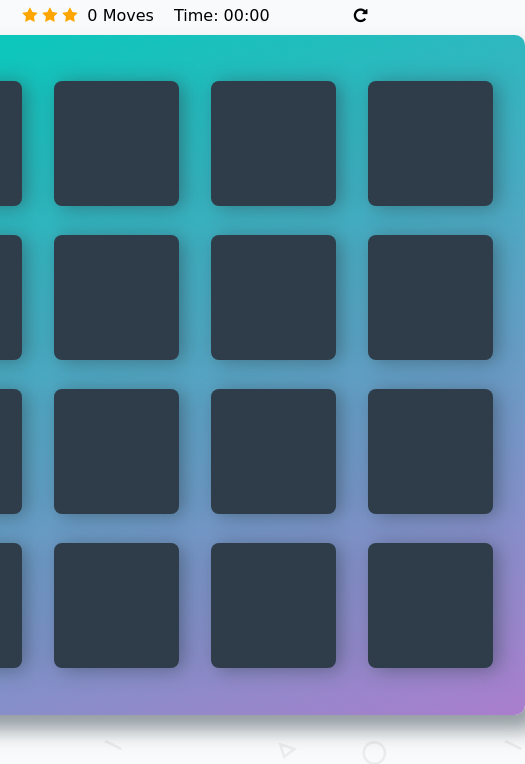
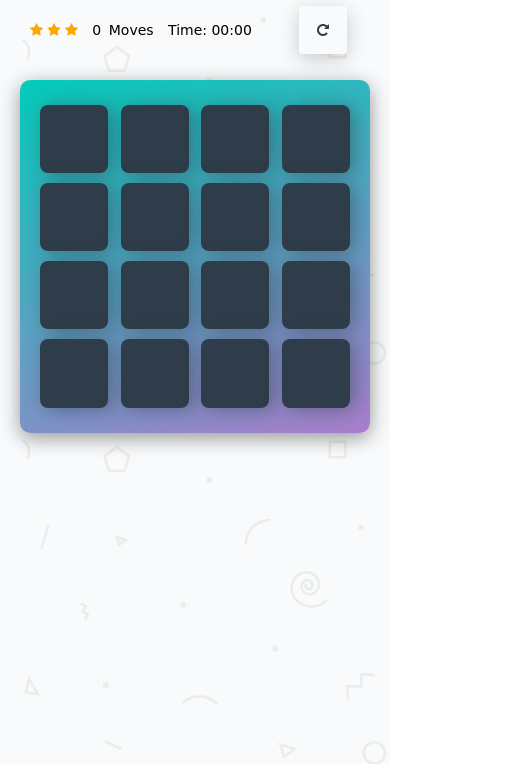
Before and after one commit to AlgirdasM/Udacity-memory-game, a plain HTML site: page index.html in a window 390 px wide. Shown: the part 80-844 px from the top of the page, 525 px wide, since content can reach past the window. Drawn offline with Linux system fonts and the light colour scheme; a web font is replaced by a local one.

Commit message:
style: add responsive layout

```diff
--- a/css/app.css
+++ b/css/app.css
@@ -16,16 +16,29 @@ body {
     padding: 0;
 }
 
+img,
+embed,
+object,
+video {
+    margin: 0;
+    max-width: 100%;
+}
+
 body {
     background: #ffffff url('../img/geometry2.png'); /* Background pattern from Subtle Patterns */
     font-family: 'Coda', cursive;
 }
 
 .container {
+    width: 100%;
     display: flex;
     justify-content: center;
     align-items: center;
     flex-direction: column;
+    padding: 0 20px 0;
+    transition: 1s padding ease-in-out, 1s width ease-in-out;
+    -webkit-transition: 1s padding ease-in-out, 1s width ease-in-out;
+    margin: auto;
 }
 
 h1 {
@@ -33,27 +46,35 @@ h1 {
     font-weight: 300;
 }
 
+header {
+    display: flex;
+    justify-content: center;
+    align-items: center;
+    width: 100%;
+}
+
 /*
  * Styles for the deck of cards
  */
 
 .deck {
-    width: 660px;
-    min-height: 680px;
+    width: 100%;
     background: linear-gradient(160deg, #02ccba 0%, #aa7ecd 100%);
-    padding: 32px;
+    padding: 20px;
     border-radius: 10px;
-    box-shadow: 12px 15px 20px 0 rgba(46, 61, 73, 0.5);
     display: flex;
     flex-wrap: wrap;
     justify-content: space-between;
     align-items: center;
-    margin: 0 0 3em;
+    margin: 1em 0 3em;
+    -webkit-box-shadow: 0 5px 20px 0 rgba(0,0,0,0.4);
+    -moz-box-shadow: 0 5px 20px 0 rgba(0,0,0,0.4);
+    box-shadow: 0 5px 20px 0 rgba(0,0,0,0.4);
 }
 
 .deck .card {
-    height: 125px;
-    width: 125px;
+    min-width: 48px;
+    width: 22%;
     background: #2e3d49;
     font-size: 0;
     color: #ffffff;
@@ -62,7 +83,18 @@ h1 {
     display: flex;
     justify-content: center;
     align-items: center;
+    margin: 5px 0 5px;
     box-shadow: 5px 2px 20px 0 rgba(46, 61, 73, 0.5);
+}
+
+/*
+* Make square
+*/
+
+.deck .card:before {
+    content: "";
+    display: block;
+    padding-top: 100%;
 }
 
 .deck .card.open {
@@ -87,15 +119,19 @@ h1 {
 
 .score-panel {
     text-align: left;
-    width: 345px;
+    width: 100%;
+    padding: 0 10px 0;
     margin-bottom: 10px;
+    font-size: 14px;
+    display: flex;
+    align-items: center;
+    justify-content: center;
 }
 
 .score-panel .stars {
-    margin: 0;
     padding: 0;
     display: inline-block;
-    margin: 0 5px 0 0;
+    margin: 0 10px 0 0;
 }
 
 .score-panel .stars li {
@@ -104,8 +140,18 @@ h1 {
 }
 
 .score-panel .restart {
-    float: right;
+    width: 48px;
+    height: 48px;
+    background: #f9fafb;
+    color: #2e3d49;
+    border-radius: 3px;
+    display: flex;
+    align-items: center;
+    justify-content: center;
     cursor: pointer;
+    -webkit-box-shadow: 0 5px 20px 0 rgba(0,0,0,0.2);
+    -moz-box-shadow: 0 5px 20px 0 rgba(0,0,0,0.2);
+    box-shadow: 0 5px 20px 0 rgba(0,0,0,0.2);
 }
 
 .stars-color {
@@ -113,7 +159,7 @@ h1 {
 }
 
 .timer {
-    padding: 0 15px 0;
+    padding: 0 10px 0;
 }
 
 #modal-container {
@@ -167,3 +213,18 @@ h1 {
 .green {
     background: #20c944 !important;
 }
+
+.moves {
+    padding: 0 3px 0 0;
+}
+
+.left-column {
+    width: 80%;
+}
+
+.right-column {
+    width: 20%;
+    margin: 0 13px 0 0;
+    display: flex;
+    justify-content: flex-end;
+}
--- /dev/null
+++ b/css/responsive.css
@@ -0,0 +1,15 @@
+@media screen and (max-width: 360px) {
+	.score-panel .stars {
+		display: block;
+		padding: 0 0 10px;
+	}
+}
+
+@media screen and (min-width: 630px) {
+	.container {
+		width: 600px;
+		margin: auto;
+		transition: 1s padding ease-in-out, 1s width ease-in-out;
+        -webkit-transition: 1s padding ease-in-out, 1s width ease-in-out;
+	}
+}
--- a/index.html
+++ b/index.html
@@ -2,12 +2,15 @@
 <html lang="en">
 <head>
     <meta charset="utf-8">
+    <meta http-equiv="X-UA-Compatible" content="IE=edge">
+    <meta name="viewport" content="width=device-width, initial-scale=1.0">
     <title>Matching Game</title>
     <meta name="description" content="">
     <link rel="stylesheet prefetch" href="https://maxcdn.bootstrapcdn.com/font-awesome/4.6.1/css/font-awesome.min.css">
     <link rel="stylesheet prefetch" href="https://fonts.googleapis.com/css?family=Coda">
     <link rel="stylesheet" href="css/app.css">
     <link rel="stylesheet" href="css/animate.css">
+    <link rel="stylesheet" href="css/responsive.css">
 </head>
 <body>
 
@@ -17,6 +20,7 @@
         </header>
 
         <section class="score-panel">
+            <div class="left-column">
             	<ul class="stars">
             		<li class="stars-color"><i class="fa fa-star"></i></li>
             		<li class="stars-color"><i class="fa fa-star"></i></li>
@@ -25,8 +29,11 @@
 
             	<span class="moves">0</span> <span id="movesStr">Moves</span>
                 <span class="timer">Time: 00:00</span>
+            </div>
+            <div class="right-column">
                 <div class="restart">
             		<i class="fa fa-repeat"></i>
+            	</div>
             </div>
         </section>
 
```
Lines whose indentation alone changed are shown as unchanged.
